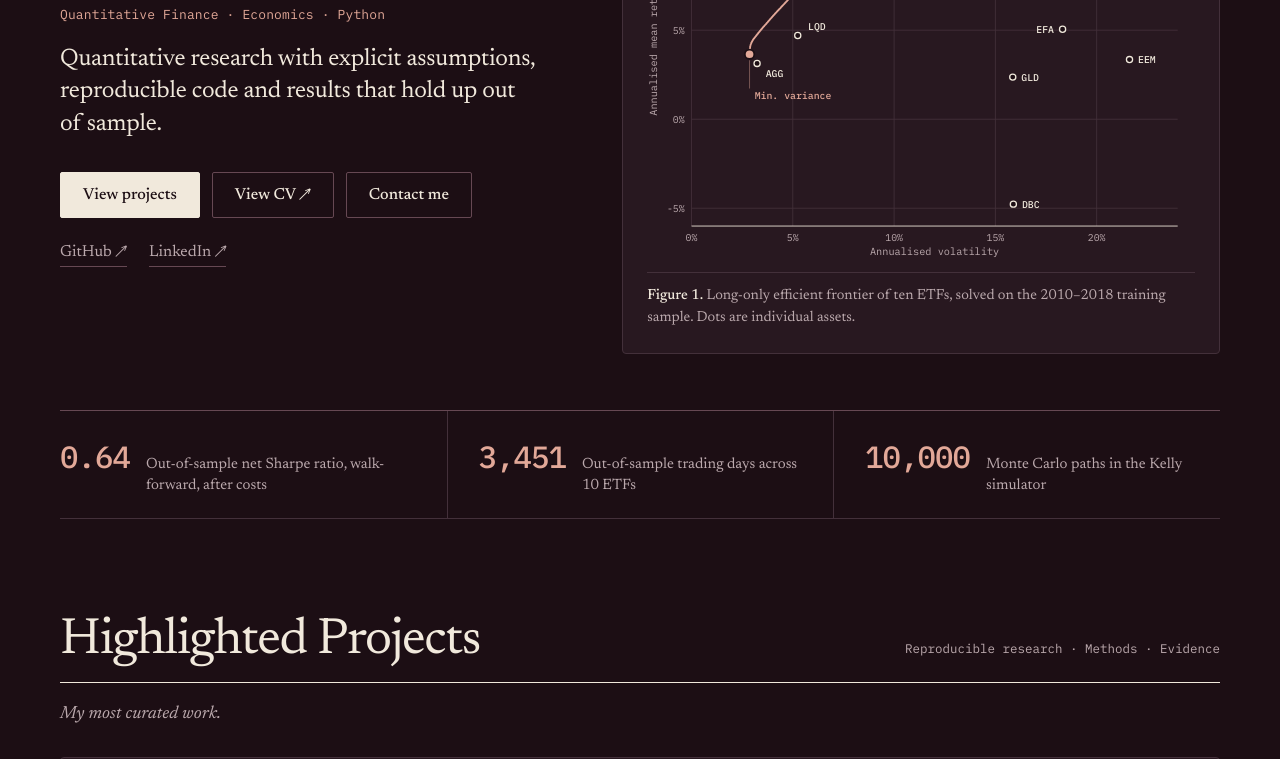
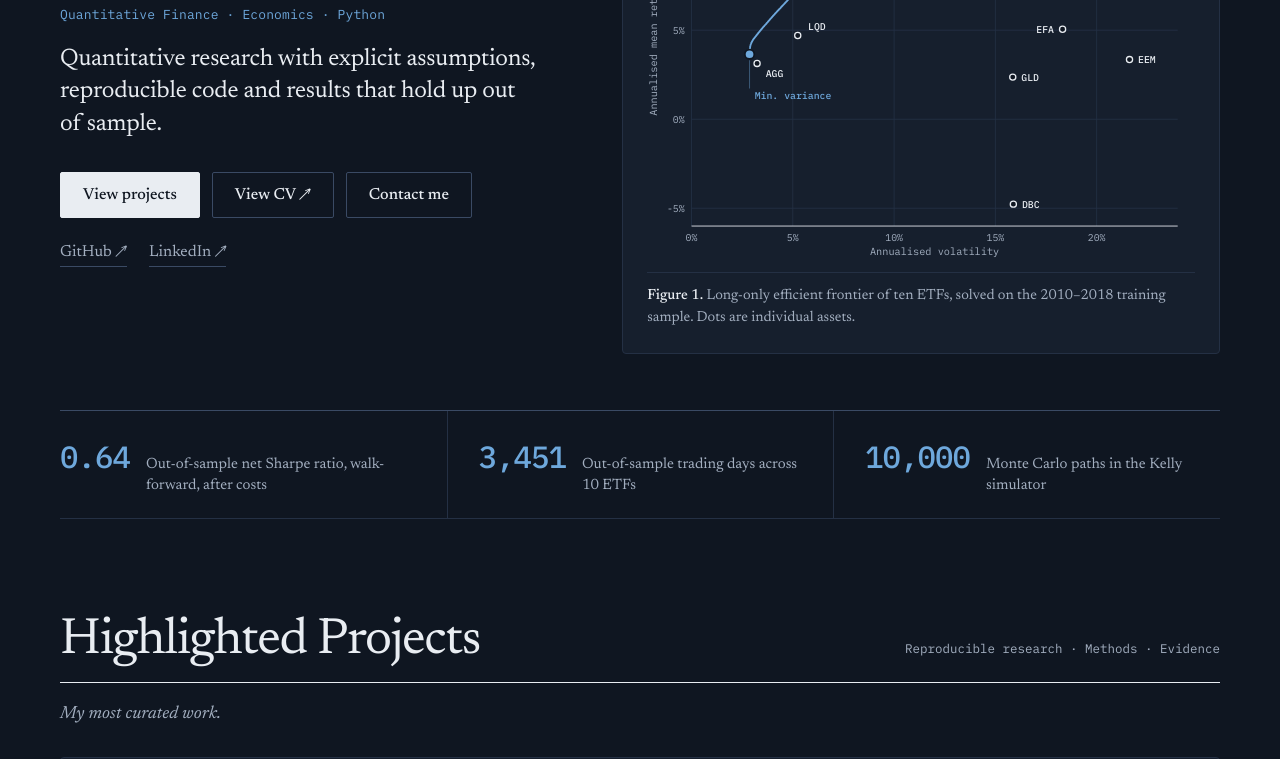
Before and after one commit to AlvaroCutillas/alvarocutillas.github.io, a plain HTML site: page index.html in a window 1280 px wide. Shown: the part 301-1060 px from the top of the page. Drawn offline with Linux system fonts and the light colour scheme.

Commit message:
Home: paleta azul pizarra con acento azul acero, mas sobria y profesional
Co-Authored-By: Claude Sonnet 5.5 <noreply@anthropic.com>

```diff
--- a/index.html
+++ b/index.html
@@ -4,22 +4,22 @@
   <meta charset="UTF-8" />
   <meta name="viewport" content="width=device-width, initial-scale=1.0" />
   <meta name="description" content="Álvaro Cutillas — Quantitative Finance Portfolio" />
-  <meta name="theme-color" content="#1c0e14" />
+  <meta name="theme-color" content="#0f1621" />
   <title>Álvaro Cutillas — Quantitative Finance</title>
   <link rel="preconnect" href="https://fonts.googleapis.com" />
   <link rel="preconnect" href="https://fonts.gstatic.com" crossorigin />
   <link href="https://fonts.googleapis.com/css2?family=Newsreader:ital,opsz,wght@0,6..72,400;0,6..72,500;1,6..72,400&amp;family=IBM+Plex+Mono:wght@400;500&amp;display=swap" rel="stylesheet" />
   <style>:root{
   color-scheme:dark;
-  --paper:#1c0e14;
-  --paper2:#281820;
-  --ink:#f1e9dc;
-  --muted:#bba9ad;
-  --soft:#9a838a;
-  --rule:#43303a;
-  --rule-2:#664853;
-  --accent:#e2a898;
-  --accent-2:#efc3b6;
+  --paper:#0f1621;
+  --paper2:#161f2d;
+  --ink:#e9edf2;
+  --muted:#a3afc0;
+  --soft:#7f8ca1;
+  --rule:#243044;
+  --rule-2:#3a4a64;
+  --accent:#6ea8dc;
+  --accent-2:#9cc4ea;
   --serif:"Newsreader","Iowan Old Style","Palatino Linotype",Georgia,serif;
   --mono:"IBM Plex Mono",ui-monospace,"Cascadia Mono",Consolas,monospace;
   --max:1160px;
@@ -36,7 +36,7 @@ a:focus-visible,button:focus-visible,select:focus-visible{outline:2px solid var(
 .skip:focus{left:10px}
 
 /* Navegación */
-nav{position:sticky;top:0;z-index:20;background:rgba(28,14,20,.94);border-bottom:1px solid var(--ink);backdrop-filter:blur(6px)}
+nav{position:sticky;top:0;z-index:20;background:rgba(15,22,33,.94);border-bottom:1px solid var(--ink);backdrop-filter:blur(6px)}
 .nav-inner{min-height:56px;display:flex;align-items:center;justify-content:space-between;gap:20px}
 .brand{font-size:18px;font-weight:500;letter-spacing:-.005em}
 .nav-links{display:flex;gap:28px;margin-left:auto}
--- a/research/home/home.css
+++ b/research/home/home.css
@@ -1,14 +1,14 @@
 :root{
   color-scheme:dark;
-  --paper:#1c0e14;
-  --paper2:#281820;
-  --ink:#f1e9dc;
-  --muted:#bba9ad;
-  --soft:#9a838a;
-  --rule:#43303a;
-  --rule-2:#664853;
-  --accent:#e2a898;
-  --accent-2:#efc3b6;
+  --paper:#0f1621;
+  --paper2:#161f2d;
+  --ink:#e9edf2;
+  --muted:#a3afc0;
+  --soft:#7f8ca1;
+  --rule:#243044;
+  --rule-2:#3a4a64;
+  --accent:#6ea8dc;
+  --accent-2:#9cc4ea;
   --serif:"Newsreader","Iowan Old Style","Palatino Linotype",Georgia,serif;
   --mono:"IBM Plex Mono",ui-monospace,"Cascadia Mono",Consolas,monospace;
   --max:1160px;
@@ -25,7 +25,7 @@ a:focus-visible,button:focus-visible,select:focus-visible{outline:2px solid var(
 .skip:focus{left:10px}
 
 /* Navegación */
-nav{position:sticky;top:0;z-index:20;background:rgba(28,14,20,.94);border-bottom:1px solid var(--ink);backdrop-filter:blur(6px)}
+nav{position:sticky;top:0;z-index:20;background:rgba(15,22,33,.94);border-bottom:1px solid var(--ink);backdrop-filter:blur(6px)}
 .nav-inner{min-height:56px;display:flex;align-items:center;justify-content:space-between;gap:20px}
 .brand{font-size:18px;font-weight:500;letter-spacing:-.005em}
 .nav-links{display:flex;gap:28px;margin-left:auto}
```
Also changed, not shown: 1 other file.
